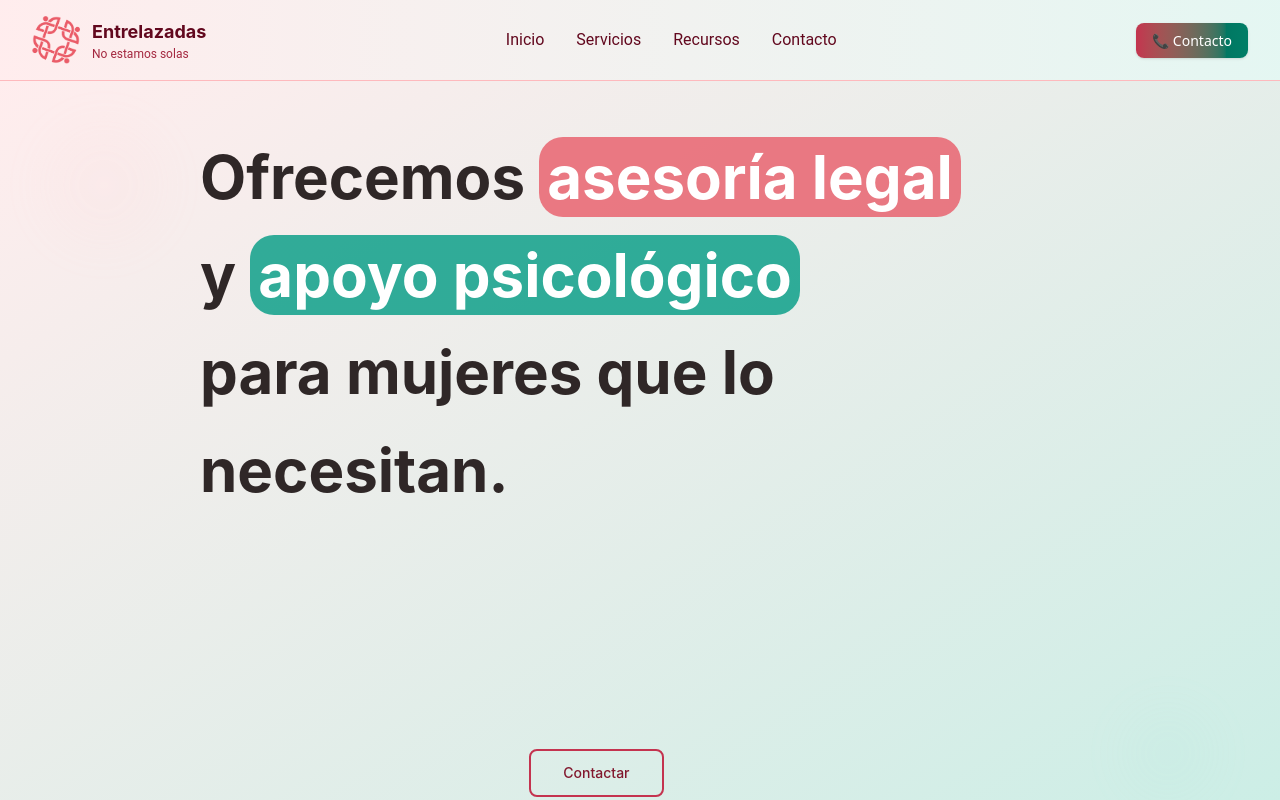
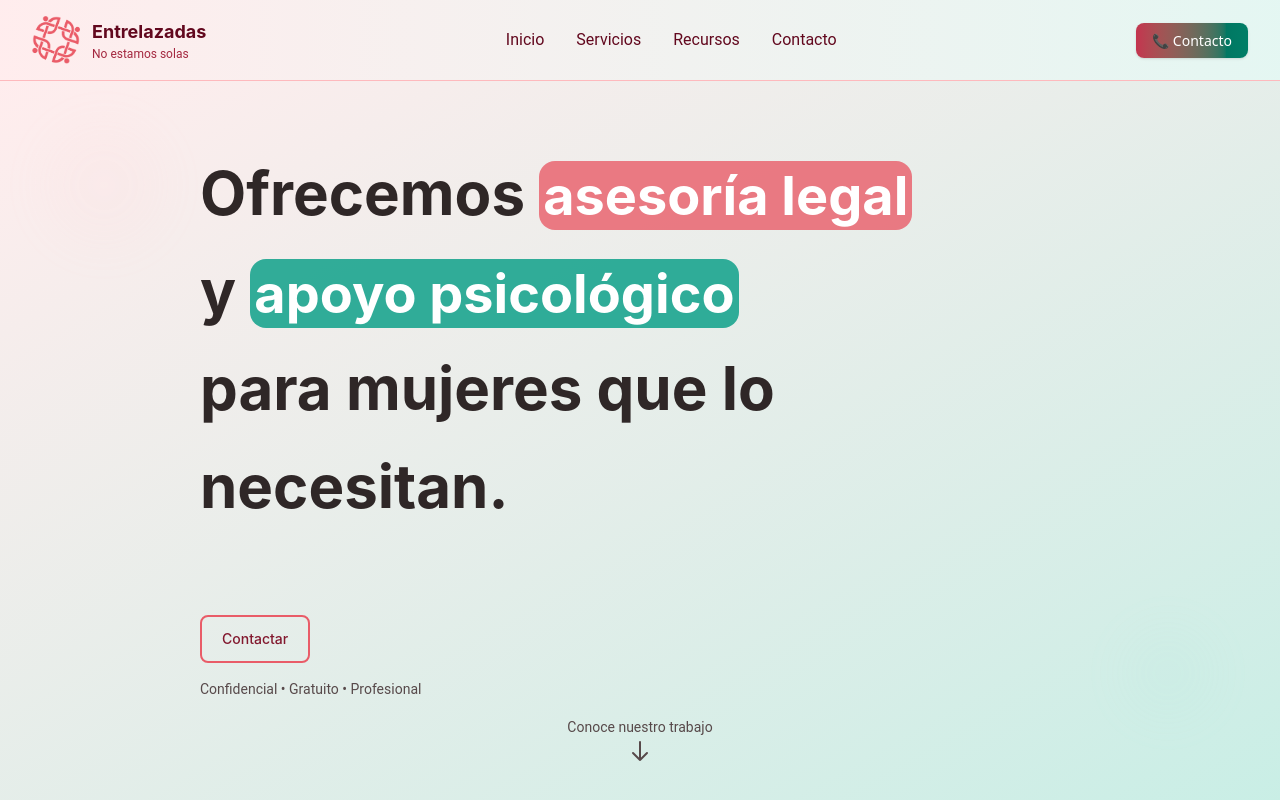
Before and after one commit to grzlz/entrelazadas, a SvelteKit app: page / in a window 1280 px wide. Shown: the top 800 px of the page. Built offline with nearby package versions, Linux system fonts and the light colour scheme.

Commit message:
Automatic deploy

```diff
--- a/src/routes/+page.svelte
+++ b/src/routes/+page.svelte
@@ -1,28 +1,25 @@
 <main class="flex flex-col min-h-screen ">
     <!-- Hero Section -->
-    <section class="bg-gradient-to-br from-primary-50 to-secondary-100 px-6 min-h-screen flex flex-col justify-between relative overflow-hidden">
+    <section class="bg-gradient-to-br from-primary-50 to-secondary-100 px-6 min-h-[90vh] flex flex-col justify-between relative overflow-hidden">
         <!-- Subtle background pattern -->
         <div class="absolute inset-0 opacity-5">
             <div class="absolute top-10 left-10 w-32 h-32 bg-primary-200 rounded-full blur-xl"></div>
             <div class="absolute bottom-20 right-16 w-24 h-24 bg-secondary-200 rounded-full blur-xl"></div>
         </div>
 
-        <div class="max-w-4xl mx-auto text-left pt-8 relative z-10 px-2">
-            <h1 class="text-2xl sm:text-3xl md:text-4xl lg:text-5xl xl:text-6xl font-primary mt-4 font-bold mb-12 text-gray-800 leading-relaxed">
+        <div class="max-w-4xl mx-auto text-left relative z-10 px-2 pt-16">
+            <h1 class="text-2xl sm:text-3xl md:text-4xl lg:text-5xl xl:text-6xl font-primary font-bold mb-8 text-gray-800 leading-relaxed">
                 Ofrecemos
-                <span class="bg-primary-400/80 text-white px-2 py-1 rounded-3xl">asesoría legal</span>
+                <span class="bg-primary-400/80 text-white px-1 py-0.5 rounded-2xl text-[0.9em]">asesoría legal</span>
                 <br>
                 y
-                <span class="bg-secondary-400/80 text-white px-2 py-1 rounded-3xl">apoyo psicológico</span>
+                <span class="bg-secondary-400/80 text-white px-1 py-0.5 rounded-2xl text-[0.9em]">apoyo psicológico</span>
                 <br>
                 para mujeres que lo necesitan.
             </h1>
 
-        </div>
-
-        <div class="max-w-4xl mx-auto text-left pb-12 relative z-10 px-2">
             <div class="space-y-4">
-                <button class="border-2 border-primary-500 text-primary-700 hover:bg-primary-500 hover:text-white px-8 py-3 rounded-lg font-primary font-medium text-sm transition-all duration-200">
+                <button class="border-2 border-primary-400 text-primary-700 hover:bg-primary-500 hover:text-white px-5 py-3 rounded-lg font-primary font-medium text-sm transition-all duration-200 mt-12">
                     Contactar
                 </button>
 
@@ -31,10 +28,28 @@
                 </p>
             </div>
         </div>
+
+        <!-- Scroll indicator -->
+        <div class="flex justify-center pb-8">
+            <button
+                onclick={() => document.getElementById('about-section').scrollIntoView({ behavior: 'smooth' })}
+                class="flex flex-col items-center gap-2 text-gray-600 hover:text-primary-600 transition-colors group"
+            >
+                <span class="text-sm font-secondary">Conoce nuestro trabajo</span>
+                <svg
+                    class="w-6 h-6 animate-bounce"
+                    fill="none"
+                    stroke="currentColor"
+                    viewBox="0 0 24 24"
+                >
+                    <path stroke-linecap="round" stroke-linejoin="round" stroke-width="2" d="M19 14l-7 7m0 0l-7-7m7 7V3" />
+                </svg>
+            </button>
+        </div>
     </section>
 
     <!-- About Section -->
-    <section class="bg-primary-50 py-16 px-6">
+    <section id="about-section" class="bg-primary-50 py-16 px-6">
         <div class="max-w-4xl mx-auto text-center">
             <div class="mb-8">
                 <img src="./banner-bg-primary.png" alt="Entrelazadas, no estamos solas A.C." class="mx-auto max-w-xs w-full h-auto">
```
